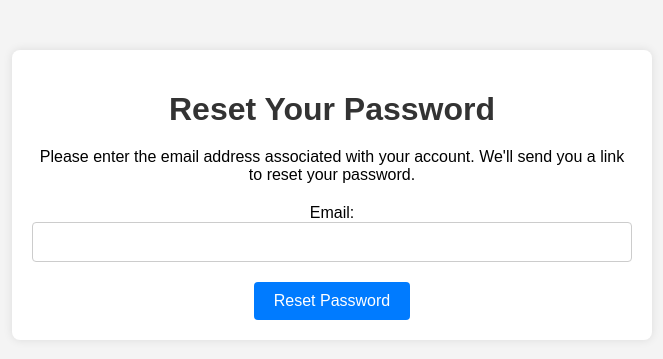
After one commit to Denisganga/chatbot, a Django app: page /password_reset/ in a window 1280 px wide. The commit adds this page. Shown: the top 359 px of the page, without its empty margins (308-971 px from the left). Run offline with Django 5.2, Linux system fonts and the light colour scheme.

Commit message:
added requirements.txt

```diff
--- a/chat/urls.py
+++ b/chat/urls.py
@@ -1,12 +1,16 @@
 from django.urls import path
 from . import views
+from .views import CustomPasswordResetView, CustomPasswordResetDoneView, CustomPasswordResetConfirmView, CustomPasswordResetCompleteView
 
 urlpatterns=[
     path('chatbot',views.chatbot, name='chatbot'),
     path('',views.login, name='login'),
     path('register',views.register, name='register'),
-    path('logout',views.logout, name='logout')
+    path('logout',views.logout, name='logout'),
 
-
+    path('password_reset/', CustomPasswordResetView.as_view(), name='password_reset'),
+    path('password_reset/done/', CustomPasswordResetDoneView.as_view(), name='password_reset_done'),
+    path('password_reset/confirm/<uidb64>/<token>/', CustomPasswordResetConfirmView.as_view(), name='password_reset_confirm'),
+    path('password_reset/complete/', CustomPasswordResetCompleteView.as_view(), name='password_reset_complete'),
 
 ]
--- a/chat/views.py
+++ b/chat/views.py
@@ -7,7 +7,7 @@ from django.contrib.auth.models import User
 from .models import Chat
 from django.utils import timezone
 
-
+from django.contrib.auth.views import PasswordResetView, PasswordResetDoneView, PasswordResetConfirmView, PasswordResetCompleteView
 
 
 def ask_openai(message):
@@ -58,31 +58,53 @@ def login(request):
             error_message = 'Invalid username or password'
             return render(request, 'login.html', {'error_message': error_message})
     else:
-        error_message = None  # Initialize error_message to None when rendering the login page
+        error_message = None
         return render(request, 'login.html', {'error_message': error_message})
 
+
+
 def register(request):
-    if request.method=='POST':
-        username=request.POST['username']
-        email=request.POST['email']
-        password1=request.POST['password1']
-        password2=request.POST['password2']
+    if request.method == 'POST':
+        username = request.POST['username']
+        email = request.POST['email']
+        password1 = request.POST['password1']
+        password2 = request.POST['password2']
 
-        if password1==password2:
-            try:
-                user=User.objects.create_user(username,email,password1)
-                user.save()
-                auth.login(request,user)
-                return redirect('chatbot')
-            except:
-                error_message='Error creating account'
-                return render(request, 'register.html', {'error_message':error_message})
+        if password1 == password2:
+            if not User.objects.filter(email=email).exists():
+                try:
+                    user = User.objects.create_user(username, email, password1)
+                    auth.login(request, user)
+                    return render(request, 'registration_success.html')
+                except:
+                    error_message = 'Enter a valid email'
+            else:
+                error_message = 'Email already exists'
         else:
-            error_message = 'password dont match'
-            return render(request,'register.html', {'error_message':error_message})
+            error_message = 'Passwords do not match'
 
-    return render(request,'register.html')
+        return render(request, 'register.html', {'error_message': error_message})
+
+    return render(request, 'register.html')
+
 
 def logout(request):
     auth.logout(request)
     return redirect('login')
+
+#password resetting
+
+class CustomPasswordResetView(PasswordResetView):
+    template_name = 'password_reset_form.html'
+    email_template_name = 'password_reset_email.html'
+    success_url = '/password_reset/done/'
+
+class CustomPasswordResetDoneView(PasswordResetDoneView):
+    template_name = 'password_reset_done.html'
+
+class CustomPasswordResetConfirmView(PasswordResetConfirmView):
+    template_name = 'password_reset_confirm.html'
+    success_url = '/password_reset/complete/'
+
+class CustomPasswordResetCompleteView(PasswordResetCompleteView):
+    template_name = 'password_reset_complete.html'
--- a/templates/login.html
+++ b/templates/login.html
@@ -88,7 +88,7 @@
         </div>
         <button type="submit">Login</button>
 
-
+        <h6>Forgot password? </h6> <a style="color:blue" href ="password_reset">Reset Password</a>
         <h6>Dont have an account? </h6> <a style="color:blue" href ="register">register</a>
       </form>
     </div>
--- /dev/null
+++ b/templates/password_reset_form.html
@@ -0,0 +1,66 @@
+<!DOCTYPE html>
+<html lang="en">
+<head>
+    <meta charset="UTF-8">
+    <meta name="viewport" content="width=device-width, initial-scale=1.0">
+    <title>Password Reset</title>
+    <style>
+        body {
+            font-family: Arial, sans-serif;
+            margin: 0;
+            padding: 0;
+            background-color: #f4f4f4;
+            text-align: center;
+        }
+        .container {
+            margin: 0 auto;
+            padding: 20px;
+            max-width: 600px;
+            background-color: #fff;
+            border-radius: 8px;
+            box-shadow: 0 0 10px rgba(0, 0, 0, 0.1);
+            margin-top: 50px;
+        }
+        h1 {
+            color: #333;
+            margin-bottom: 20px;
+        }
+        form {
+            margin-top: 20px;
+        }
+        input[type="email"] {
+            width: 100%;
+            padding: 10px;
+            margin-bottom: 20px;
+            border: 1px solid #ccc;
+            border-radius: 4px;
+            box-sizing: border-box;
+            font-size: 16px;
+        }
+        button[type="submit"] {
+            background-color: #007bff;
+            color: #fff;
+            padding: 10px 20px;
+            border: none;
+            border-radius: 4px;
+            cursor: pointer;
+            font-size: 16px;
+        }
+        button[type="submit"]:hover {
+            background-color: #0056b3;
+        }
+    </style>
+</head>
+<body>
+    <div class="container">
+        <h1>Reset Your Password</h1>
+        <p>Please enter the email address associated with your account. We'll send you a link to reset your password.</p>
+        <form method="post">
+            {% csrf_token %}
+            <label for="id_email">Email:</label><br>
+            <input type="email" id="id_email" name="email" required><br>
+            <button type="submit">Reset Password</button>
+        </form>
+    </div>
+</body>
+</html>
```
Also changed, not shown: chatbot/settings.py (+9 -0 lines), templates/password_reset_complete.html (added, +45 -0 lines), templates/password_reset_confirm.html (added, +58 -0 lines), templates/password_reset_done.html (added, +32 -0 lines), templates/password_reset_email.html (added, +11 -0 lines), db.sqlite3.
